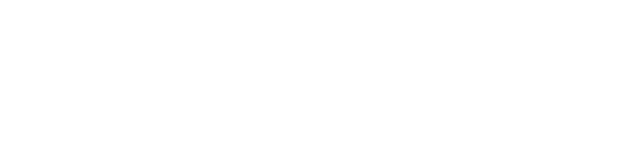
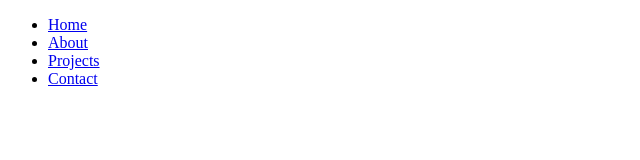
Before and after one commit to bitakshita/Portfolio, a plain HTML site: page index.html in a window 1280 px wide. Shown: the whole page, without its empty margins (0-640 px from the left). Drawn offline with Linux system fonts and the light colour scheme.

Commit message:
update file

```diff
--- a/index.html
+++ b/index.html
@@ -5,6 +5,13 @@
     <meta name="viewport" content="width=device-width, initial-scale=1.0">
     <title>Portfolio</title>
 </head>
+<nav>
+    <ul>
+        <li><a href="#home">Home</a></li>
+        <li><a href="#about">About</a></li>
+        <li><a href="#projects">Projects</a></li>
+        <li><a href="#contact">Contact</a></li>
+    </ul>
 <body>
 
 </body>
```
Also changed, not shown: 1 other file.
